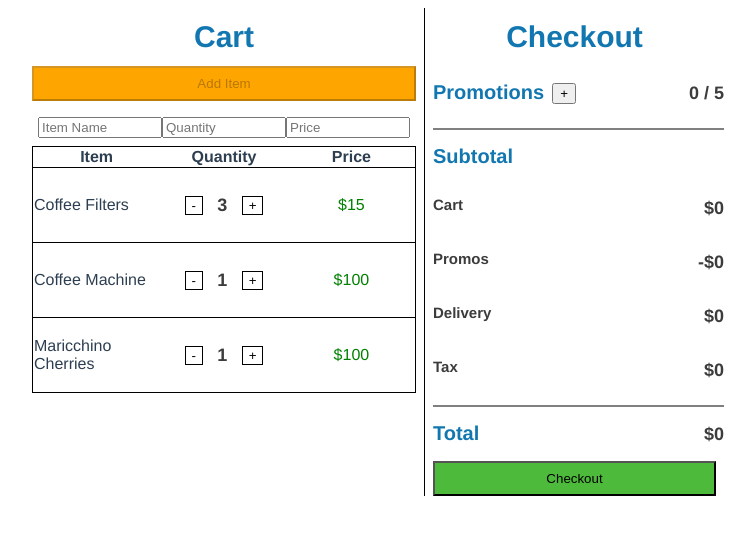
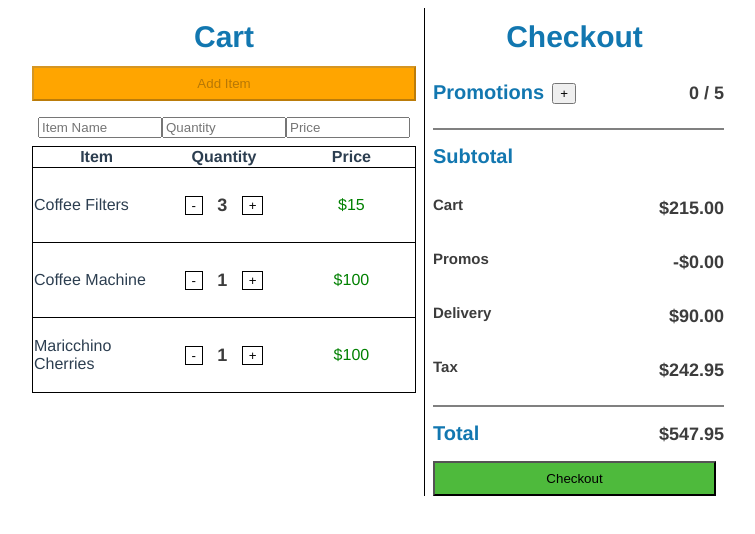
Before and after one commit to joshuaanastasakis/CSC301A2, a Vue app: page / in a window 1280 px wide. Shown: the top 534 px of the page, without its empty margins (266-1021 px from the left). Built offline with nearby package versions, Linux system fonts and the light colour scheme.

Commit message:
connected items to checkout

```diff
--- a/src/App.vue
+++ b/src/App.vue
@@ -28,9 +28,10 @@
         this.items = this.items.filter(item => item.id!==id);
       },
       handleCartSubtotal(value) {
+        console.log(value);
         this.cartSubtotal = value.cartSubtotal || 0;
         this.cartQuantity = value.cartQuantity || 0;
-        console.log(`${this.cartValue}, ${this.cartQuantity}`);
+        console.log(`${this.cartSubtotal}, ${this.cartQuantity}`);
       }
     }
   }
--- a/src/components/Cart.vue
+++ b/src/components/Cart.vue
@@ -37,9 +37,10 @@ export default {
   data () {
     return {
       title: "Checkout Price Calculator",
-      items: [{id: 1, name: "Coffee Filters", quantity: 3, price: 5},
-              {id: 2, name: "Coffee Machine", quantity: 1, price: 100},
-              {id: 3, name: "Maricchino Cherries", quantity: 1, price: 100},
+      items: [
+        {id: 1, name: "Coffee Filters", quantity: 3, price: 5},
+        {id: 2, name: "Coffee Machine", quantity: 1, price: 100},
+        {id: 3, name: "Maricchino Cherries", quantity: 1, price: 100},
       ],
       newItemName: "",
       newItemQuantity: null,
@@ -53,29 +54,24 @@ export default {
       this.newItemName="";
       this.newItemQuantity=null;
       this.newItemPrice=null;
+
+      this.updateSubtotal();
     },
     deleteItem(id) {
       console.log("deleting item "+this.items.filter(item => item.id === id)[0].name)
       this.items = this.items.filter(item => item.id !==id);
-      // this.updateSubtotal();
+      this.updateSubtotal();
       console.log("deleted item "+id);
     },
     getLatestItemId() {
       return this.items.map(item => item.id).sort()[this.items.length-1]+1 || 1;
     },
-    handleItemChange(item) {
-      console.log(promo.text);
-      let index = this.promotions.indexOf(promo);
-      this.promotions[index].valid=this.validatePromoCode(promo.text);
-      // this.updateSubtotal(); // if (this.promotions[index].valid) this.updateSubtotal();
-    },
     updateSubtotal() {
-      this.$emit('subtotal', this.promotions.filter(p => p.valid).reduce((prev, next) => prev + next.value, 0));
-    },
-    validatePromoCode(code) {
-      const sameCount = this.promotions.filter(p => p.text===code).length;
-      console.log(sameCount);
-      return (sameCount===1 && code.length===10) || false;
+      const cartSubtotal = this.items.reduce((prev, next) => prev + (next.price*next.quantity), 0);
+      console.log(cartSubtotal);
+      console.log(this.items.length);
+      this.$emit('cartSubtotal', {cartSubtotal, cartQuantity: this.items.length});
+      console.log(this.items.reduce((prev, next) => prev + (next.price*next.quantity), 0));
     },
     handleDecreaseQuantity(id) {
       console.log(id);
@@ -84,6 +80,7 @@ export default {
       const currQuantity = this.items[index].quantity;
       if (currQuantity===1) this.deleteItem(this.items[index].id);
       else this.items[index].quantity -= 1;
+      this.updateSubtotal();
     },
     handleIncreaseQuantity(id) {
       console.log(id);
@@ -91,7 +88,11 @@ export default {
       let index = this.items.indexOf(item);
       const currQuantity = this.items[index].quantity;
       this.items[index].quantity += 1;
+      this.updateSubtotal();
     }
+  },
+  created: function() {
+    this.updateSubtotal();
   }
 }
 </script>
--- a/src/components/Checkout.vue
+++ b/src/components/Checkout.vue
@@ -4,14 +4,14 @@
       <h1>Checkout</h1>
       <Promotions @subtotal="handlePromoUpdate"/>
       <Subtotal :cartSubtotal="cartSubtotal"
-                :promoSubtotal="promoSubtotal"
-                :deliverySubtotal="deliverySubtotal"
-                :taxSubtotal="taxSubtotal"
+                :promoSubtotal="promo"
+                :deliverySubtotal="cartQuantity * 30"
+                :taxSubtotal="cartSubtotal * 1.13"
                 />
       <div class="total">
         <div class="totalRow">
           <h2>Total</h2>
-          <p>${{total}}</p>
+          <p>${{this.getTotal().toFixed(2)}}</p>
         </div>
         <button @click="handleCheckout()" class="totalButton">Checkout</button>
       </div>
@@ -26,44 +26,81 @@ import Subtotal from './Subtotal.vue';
 export default {
   name: 'Checkout',
   components: {Promotions, Subtotal},
-  props: {cartValue: Number, cartQuantity: Number},
+  props: {cartSubtotal: Number, cartQuantity: Number},
   data () {
     return {
       title: "Checkout Price Calculator",
-      cartSubtotal: 0,
-      promoSubtotal: 0,
-      deliverySubtotal: 0,
-      taxSubtotal: 0,
+      cart: this.cartSubtotal,
+      promo: 0,
+      delivery: this.cartQuantity * 30 || 0,
+      tax: this.cartSubtotal * 1.13 || 0,
       total: 0,
     }
   },
   methods: {
+    getCart() {
+      return this.cartSubtotal;
+    },
+    getDelivery() {
+      return this.cartQuantity*30;
+    },
+    getTax() {
+      return this.cartSubtotal * 1.13;
+    },
     handleCartUpdate(value) {
       console.log(value);
-      this.cartSubtotal=value || 0;
+      this.cart=value || 0;
       this.updateTotal();
     },
     handlePromoUpdate(value) {
       console.log(value);
-      this.promoSubtotal=value || 0;
+      this.promo=value || 0;
       this.updateTotal();
     },
     handleDeliveryUpdate(value) {
       console.log(value);
-      this.deliverySubtotal=value || 0;
+      this.delivery=value || 0;
       this.updateTotal();
     },
     handleTaxUpdate(value) {
       console.log(value);
-      this.taxSubtotal=value || 0;
+      this.tax=value || 0;
       this.updateTotal();
     },
     handleCheckout() {
       console.log("checking out, total is "+this.total);
     },
     updateTotal() {
-      this.total = Math.max(this.cartSubtotal+this.deliverySubtotal+this.taxSubtotal - this.promoSubtotal, 0);
+      // this.total = Math.max(this.cartSubtotal+this.delivery+this.tax - this.promo, 0);
+      this.total = Math.max(this.getCart()+this.getDelivery()+this.getTax() - this.promo, 0);
+    },
+    getTotal() {
+      this.updateTotal();
+      return this.total;
     }
+  },
+  created: function() {
+    this.updateTotal();
+  },
+  watch: {
+    cartSubtotal: function() {
+      if (this.cartSubtotal) {
+        console.log("in Checkout, cart subtotal updated");
+        this.updateTotal();
+      }
+    },
+    promo: function() {
+      if (this.promo) {
+        console.log("in Checkout, promo subtotal updated");
+        this.updateTotal();
+      }
+    },
+    cartQuantity: function() {
+      if (this.cartQuantity) {
+        console.log("in Checkout, cart quantity updated");
+        this.updateTotal();
+      }
+    },
   }
 }
 </script>
--- a/src/components/Item.vue
+++ b/src/components/Item.vue
@@ -39,13 +39,17 @@ export default {
       this.updateSubtotal(); // if (this.promotions[index].valid) this.updateSubtotal();
     },
     updateSubtotal() {
-      this.$emit('subtotal', this.promotions.filter(p => p.valid).reduce((prev, next) => prev + next.value, 0));
+      console.log("emitting subtotal");
+      this.$emit('itemSubtotal', this.promotions.filter(p => p.valid).reduce((prev, next) => prev + next.value, 0));
     },
     validatePromoCode(code) {
       const sameCount = this.promotions.filter(p => p.text===code).length;
       console.log(sameCount);
       return (sameCount===1 && code.length===10) || false;
     },
+  },
+  created: function() {
+    this.updateSubtotal();
   }
 }
 </script>
--- a/src/components/Promotions.vue
+++ b/src/components/Promotions.vue
@@ -56,6 +56,9 @@ export default {
       console.log(sameCount);
       return (sameCount===1 && code.length===10) || false;
     },
+  },
+  created: function() {
+    this.updateSubtotal();
   }
 }
 </script>
--- a/src/components/Subtotal.vue
+++ b/src/components/Subtotal.vue
@@ -4,19 +4,19 @@
       <h2 class="header">{{title}}</h2>
       <div class="subtotal-row">
         <h3>Cart</h3>
-        <p>${{cartSubtotal || 0}}</p>
+        <p>${{cartSubtotal.toFixed(2) || 0}}</p>
       </div>
       <div class="subtotal-row">
         <h3>Promos</h3>
-        <p>-${{promoSubtotal || 0}}</p>
+        <p>-${{promoSubtotal.toFixed(2) || 0}}</p>
       </div>
       <div class="subtotal-row">
         <h3>Delivery</h3>
-        <p>${{deliverySubtotal || 0}}</p>
+        <p>${{deliverySubtotal.toFixed(2) || 0}}</p>
       </div>
       <div class="subtotal-row">
         <h3>Tax</h3>
-        <p>${{taxSubtotal || 0}}</p>
+        <p>${{taxSubtotal.toFixed(2) || 0}}</p>
       </div>
     </div>
   </div>
@@ -51,6 +51,9 @@ export default {
       let index = this.promotions.indexOf(promo);
       this.promotions[index].valid=validatePromoCode(promo.text);
     }
+  },
+  created: function() {
+    console.log(this.cartSubtotal);
   }
 }
 </script>
```
